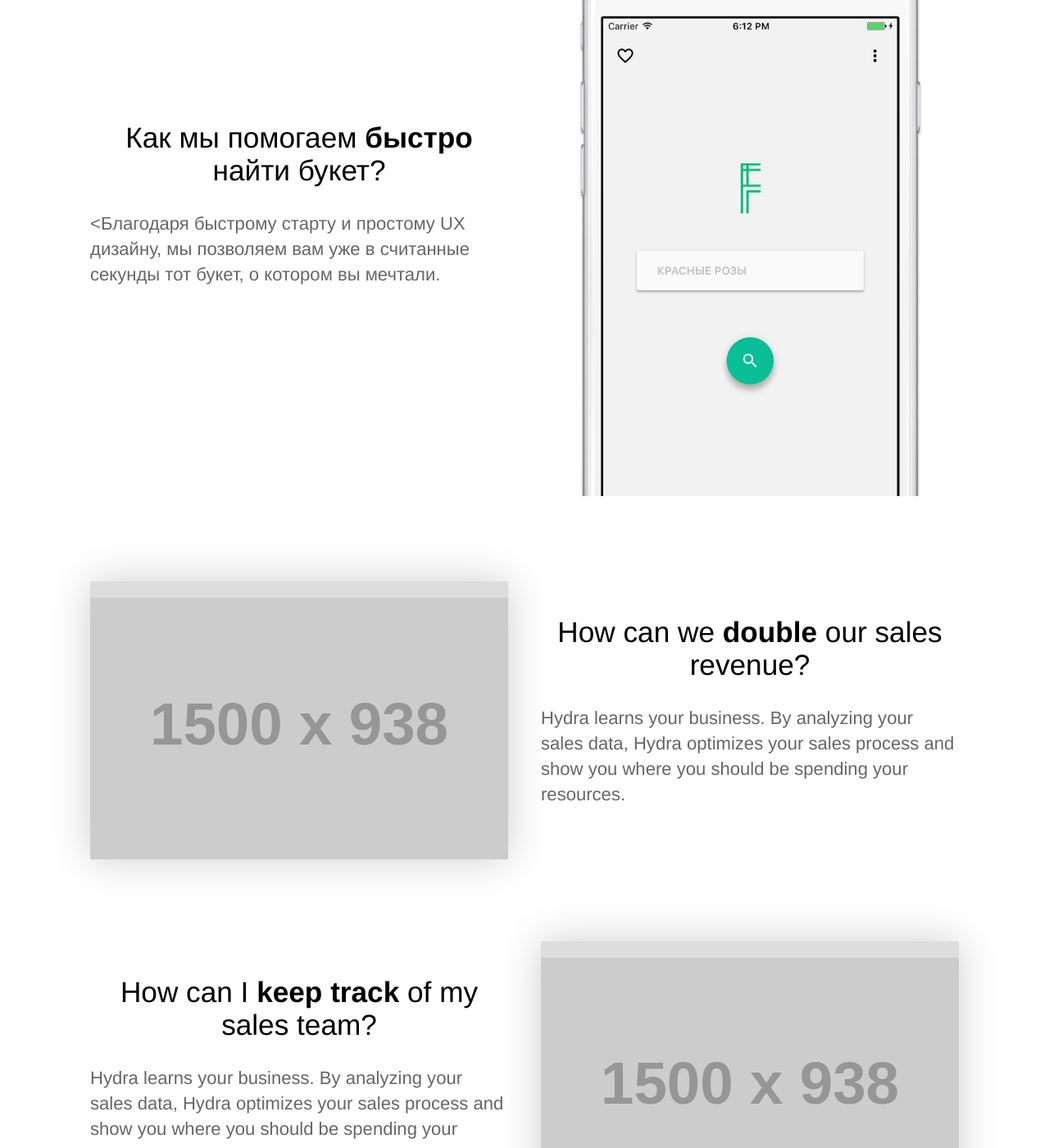
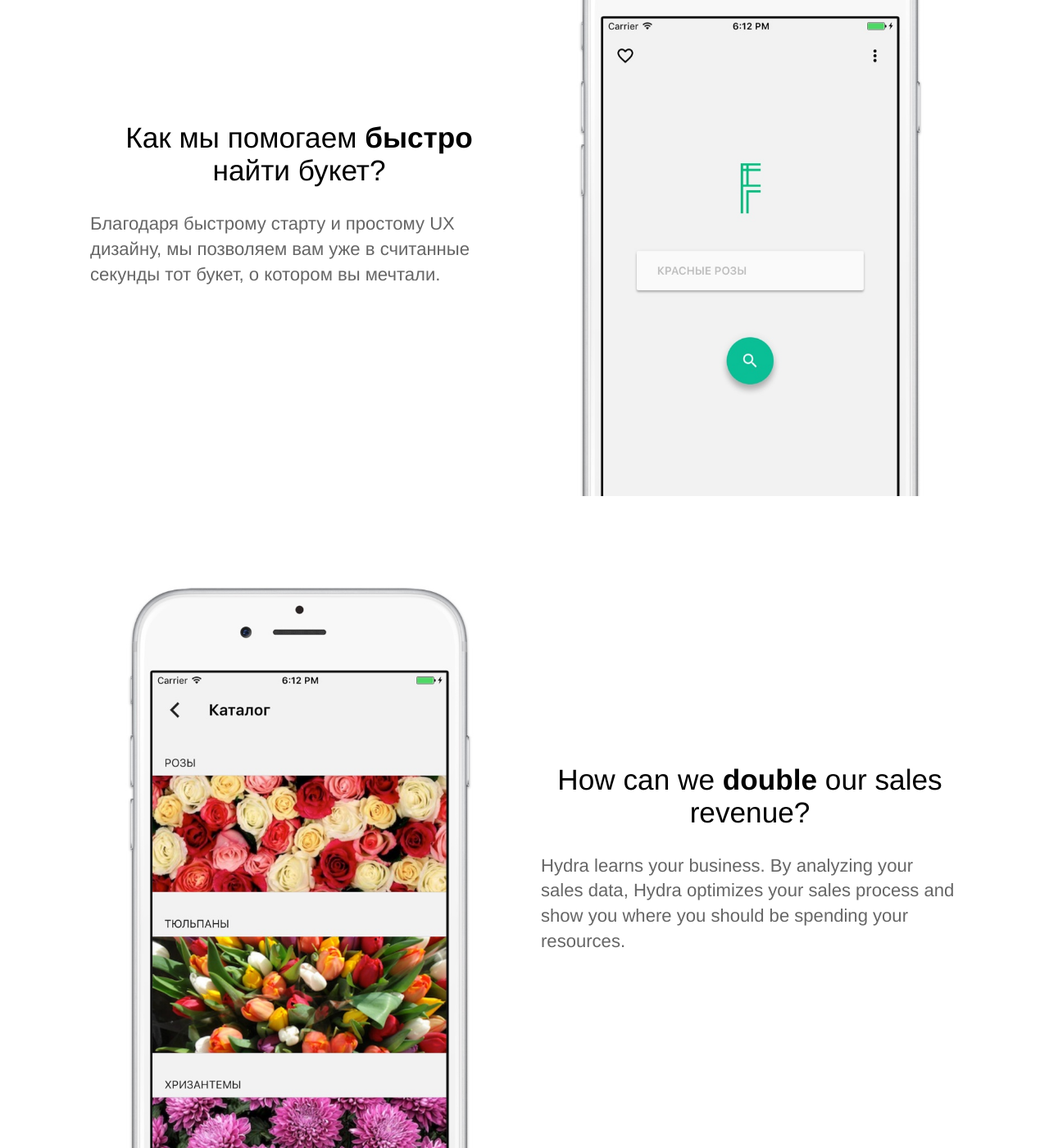
Before and after one commit to vasilenkoigor/Flowersales, a Jekyll site: the page built from index.md, in a window 1280 px wide and 1400 px high, scrolled down 364 px. Shown: the whole window at 82% size. Built offline with Jekyll 4.4.1, drawn with Linux system fonts in a browser that asks for light colours; some of the changed text lies outside the part shown.

Commit message:
Updated main page

```diff
--- a/index.md
+++ b/index.md
@@ -6,10 +6,10 @@
 		<div class="container flex">
 			<div class="text editable">
 				<h2>Как мы помогаем <strong>быстро</strong> найти букет?</h2>
-				<p><Благодаря быстрому старту и простому UX дизайну, мы позволяем вам уже в считанные секунды тот букет, о котором вы мечтали.</p>
+				<p>Благодаря быстрому старту и простому UX дизайну, мы позволяем вам уже в считанные секунды тот букет, о котором вы мечтали.</p>
 			</div>
 			<div class="image">
-				<img src="{{ site.baseurl }}/images/Screenshot1.jpg" alt="Screenshot"  />
+				<img src="{{ site.baseurl }}/images/Screenshot1.jpg" alt="Screenshot"/>
 			</div>
 		</div>
 	</section>
@@ -20,7 +20,7 @@
 				<p>Hydra learns your business. By analyzing your sales data, Hydra optimizes your sales process and show you where you should be spending your resources. </p>
 			</div>
 			<div class="image">
-				<img src="//placehold.it/1500x938" alt="Screenshot" class="screenshot editable" />
+				<img src="{{ site.baseurl }}/images/Screenshot2.jpg" alt="Screenshot"/>
 			</div>
 		</div>
 	</section>
@@ -31,7 +31,29 @@
 				<p>Hydra learns your business. By analyzing your sales data, Hydra optimizes your sales process and show you where you should be spending your resources.</p>
 			</div>
 			<div class="image">
-				<img src="//placehold.it/1500x938" alt="Screenshot" class="screenshot editable" />
+				<img src="{{ site.baseurl }}/images/Screenshot3.jpg" alt="Screenshot"/>
+			</div>
+		</div>
+	</section>
+	<section>
+		<div class="container flex">
+			<div class="text editable">
+				<h2>How can I <strong>keep track</strong> of my sales team?</h2>
+				<p>Hydra learns your business. By analyzing your sales data, Hydra optimizes your sales process and show you where you should be spending your resources.</p>
+			</div>
+			<div class="image">
+				<img src="{{ site.baseurl }}/images/Screenshot4.jpg" alt="Screenshot"/>
+			</div>
+		</div>
+	</section>
+	<section>
+		<div class="container flex">
+			<div class="text editable">
+				<h2>How can I <strong>keep track</strong> of my sales team?</h2>
+				<p>Hydra learns your business. By analyzing your sales data, Hydra optimizes your sales process and show you where you should be spending your resources.</p>
+			</div>
+			<div class="image">
+				<img src="{{ site.baseurl }}/images/Screenshot5.jpg" alt="Screenshot"/>
 			</div>
 		</div>
 	</section>
```
